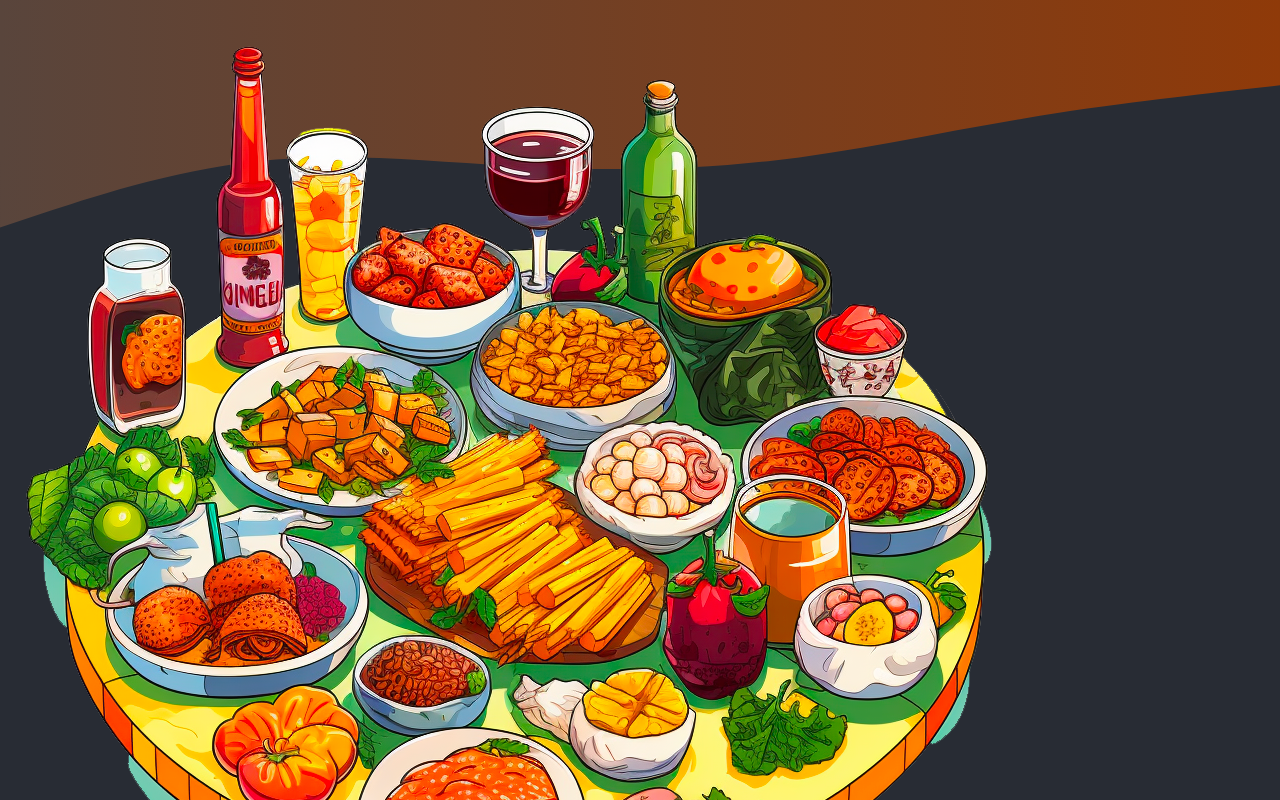
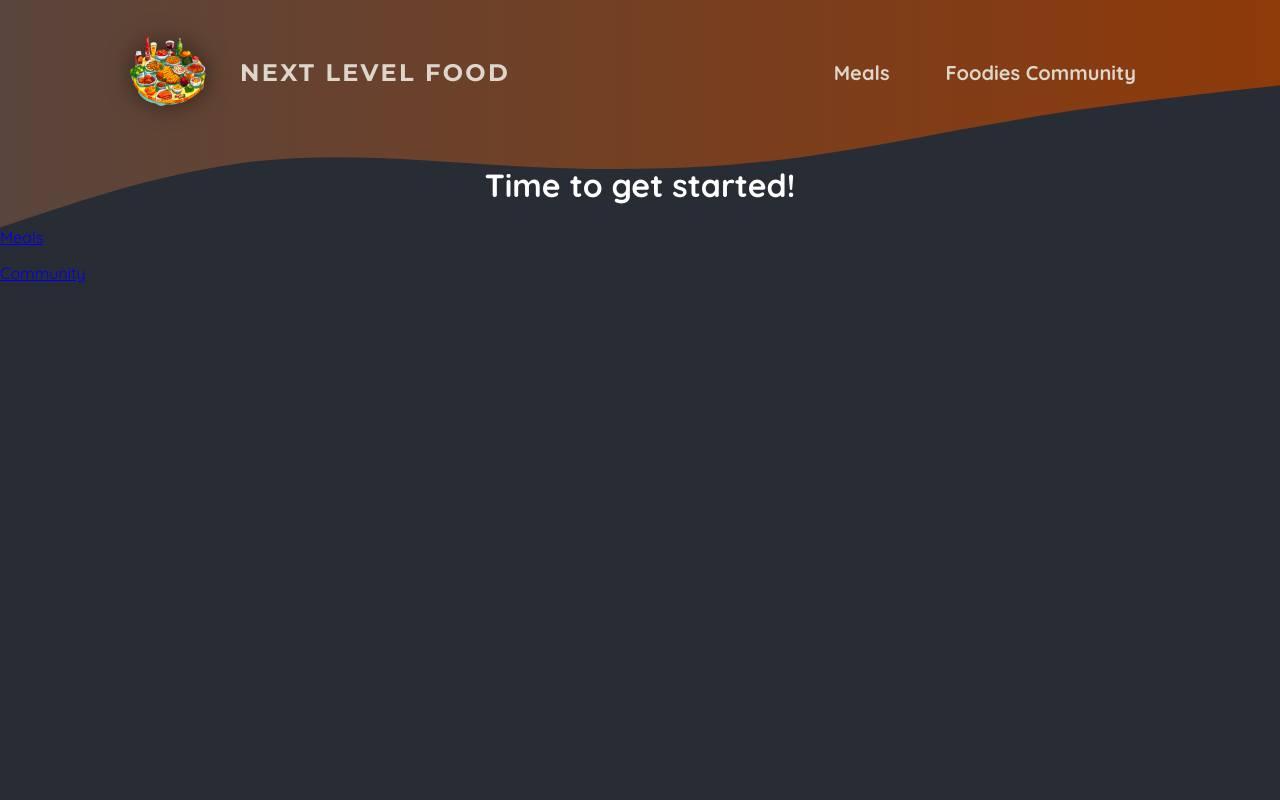
Before and after one commit to hapo-minhng/foodies, a Next.js app: page / in a window 1280 px wide. Shown: the top 800 px of the page. Built offline with nearby package versions, Linux system fonts and the light colour scheme.

Commit message:
add styling

```diff
--- a/app/layout.js
+++ b/app/layout.js
@@ -2,7 +2,7 @@
 import "./globals.css";
 
 export const metadata = {
-  title: "NextLevel Food",
+  title: "Next Level Food",
   description: "Delicious meals, shared by a food-loving community.",
 };
 
--- a/components/main-header.js
+++ b/components/main-header.js
@@ -1,18 +1,19 @@
 import Link from "next/link";
 import Logo from "@/assets/logo.png";
+import classes from "./main-header.module.css";
 
 export default function MainHeader() {
   return (
-    <header>
-      <Link href="/">
+    <header className={classes.header}>
+      <Link className={classes.logo} href="/">
         <img src={Logo.src} alt="Foodies Logo" />
         Next Level Food
       </Link>
 
-      <nav>
+      <nav className={classes.nav}>
         <ul>
           <li>
-            <Link href="/meals">Next Level Food</Link>
+            <Link href="/meals">Meals</Link>
           </li>
           <li>
             <Link href="/community">Foodies Community</Link>
--- /dev/null
+++ b/components/main-header.module.css
@@ -0,0 +1,67 @@
+.header {
+    display: flex;
+    justify-content: space-between;
+    align-items: center;
+    padding: 2rem 1rem;
+}
+
+@media (min-width: 768px) {
+    .header {
+        padding: 2rem 10%;
+    }
+}
+
+.nav ul {
+    list-style: none;
+    margin: 0;
+    padding: 0;
+    display: flex;
+    gap: 1.5rem;
+    /* font-family: 'Montserrat', sans-serif; */
+    font-size: 1.25rem;
+}
+
+.nav a {
+    text-decoration: none;
+    color: #ddd6cb;
+    font-weight: bold;
+    padding: 0.5rem 1rem;
+    border-radius: 0.5rem;
+}
+
+.nav a:hover,
+.nav a:active {
+    background: linear-gradient(90deg, #ff8a05, #f9b331);
+    background-clip: text;
+    -webkit-background-clip: text;
+    -webkit-text-fill-color: transparent;
+    text-shadow: 0 0 18px rgba(248, 190, 42, 0.8);
+}
+
+.active {
+    background: linear-gradient(90deg, #ff8a05, #f9b331);
+    background-clip: text;
+    -webkit-background-clip: text;
+    -webkit-text-fill-color: transparent;
+}
+
+.logo {
+    display: flex;
+    align-items: center;
+    justify-content: center;
+    gap: 2rem;
+    text-decoration: none;
+    color: #ddd6cb;
+    font-weight: bold;
+    font-family: 'Montserrat', sans-serif;
+    letter-spacing: 0.15rem;
+    text-transform: uppercase;
+    font-size: 1.5rem;
+}
+
+.logo img {
+    width: 5rem;
+    height: 5rem;
+    object-fit: contain;
+    filter: drop-shadow(0 0 0.75rem rgba(0, 0, 0, 0.5));
+}
```
